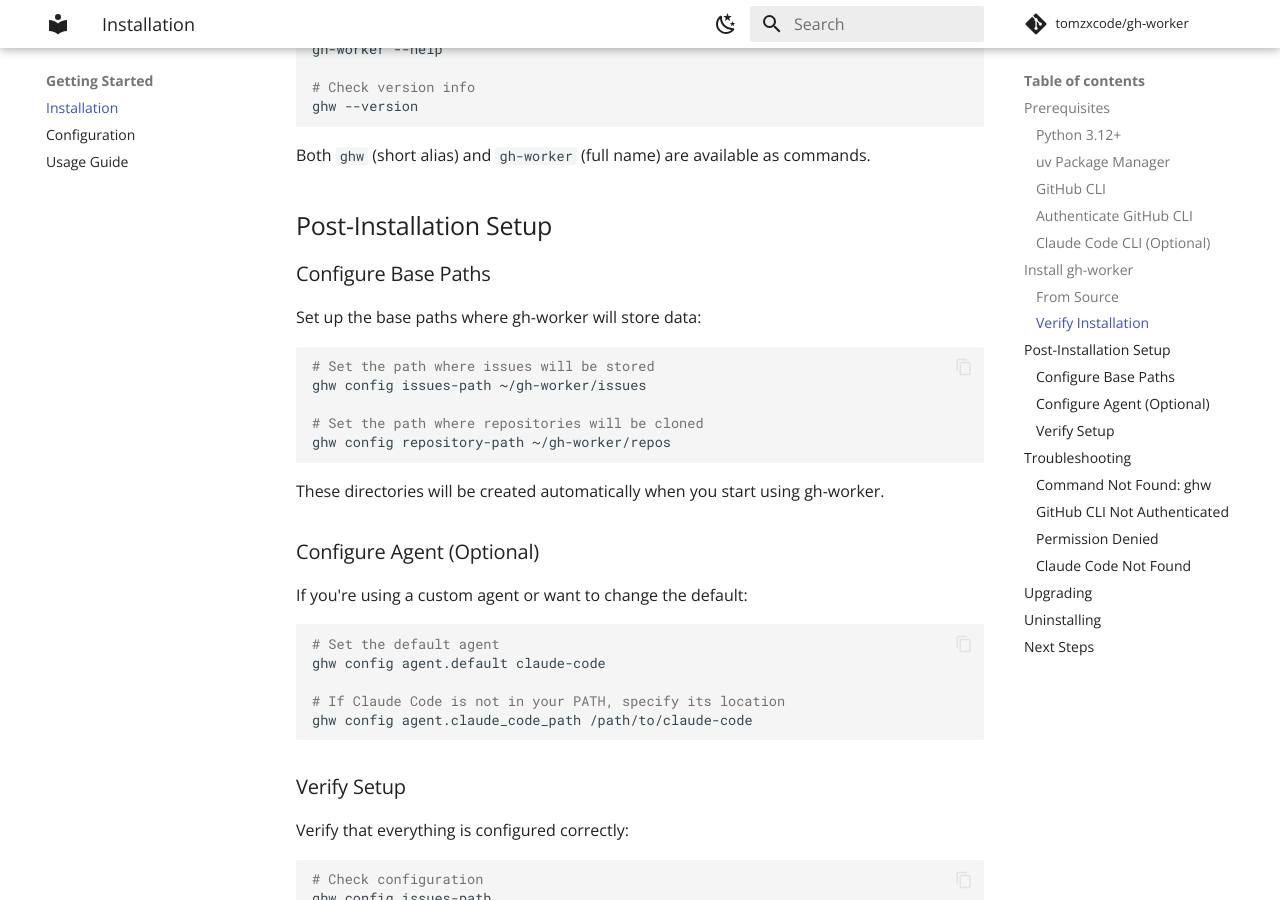
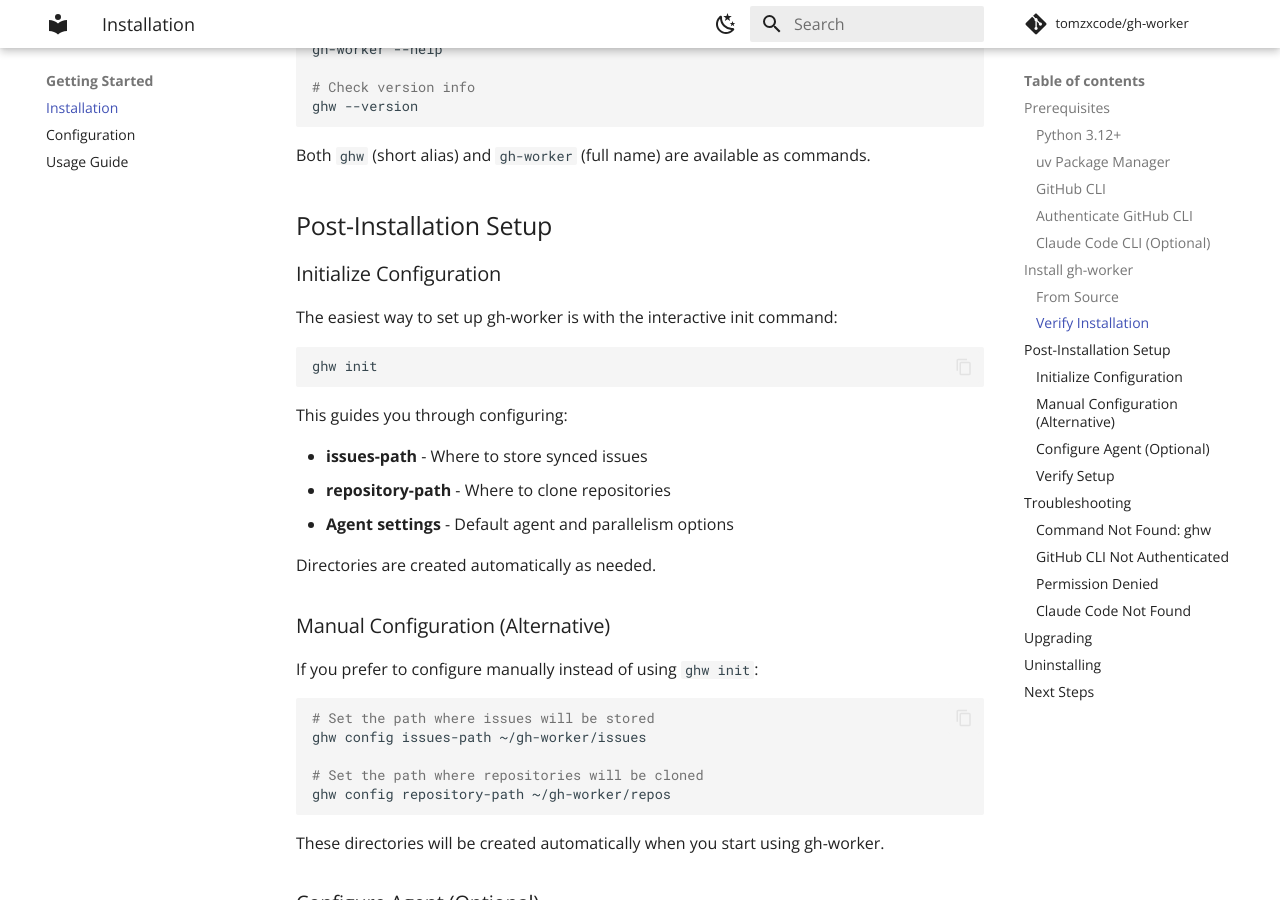
Before and after one commit to TomzxCode/gh-worker, an MkDocs documentation site: the page built from docs/installation.md, in a window 1280 px wide and 900 px high, scrolled down 2226 px. Built offline with MkDocs 1.6.1 and Material for MkDocs 9.7.7, drawn with Linux system fonts in a browser that asks for light colours; comment, search, counter and statistics services are not loaded.

Commit message:
docs: update configuration documentation for interactive setup
- Introduce `ghw init` command for first-time configuration, guiding users through setting up paths and defaults.
- Revise existing documentation to emphasize the interactive setup process and its benefits.
- Clarify usage of the `config` command for managing configuration post-setup.

````diff
--- a/docs/installation.md
+++ b/docs/installation.md
@@ -109,9 +109,25 @@
 
 ## Post-Installation Setup
 
-### Configure Base Paths
+### Initialize Configuration
 
-Set up the base paths where gh-worker will store data:
+The easiest way to set up gh-worker is with the interactive init command:
+
+```bash
+ghw init
+```
+
+This guides you through configuring:
+
+- **issues-path** - Where to store synced issues
+- **repository-path** - Where to clone repositories
+- **Agent settings** - Default agent and parallelism options
+
+Directories are created automatically as needed.
+
+### Manual Configuration (Alternative)
+
+If you prefer to configure manually instead of using `ghw init`:
 
 ```bash
 # Set the path where issues will be stored
````
Also changed, not shown: docs/configuration.md (+9 -1 lines), docs/index.md (+2 -3 lines).
